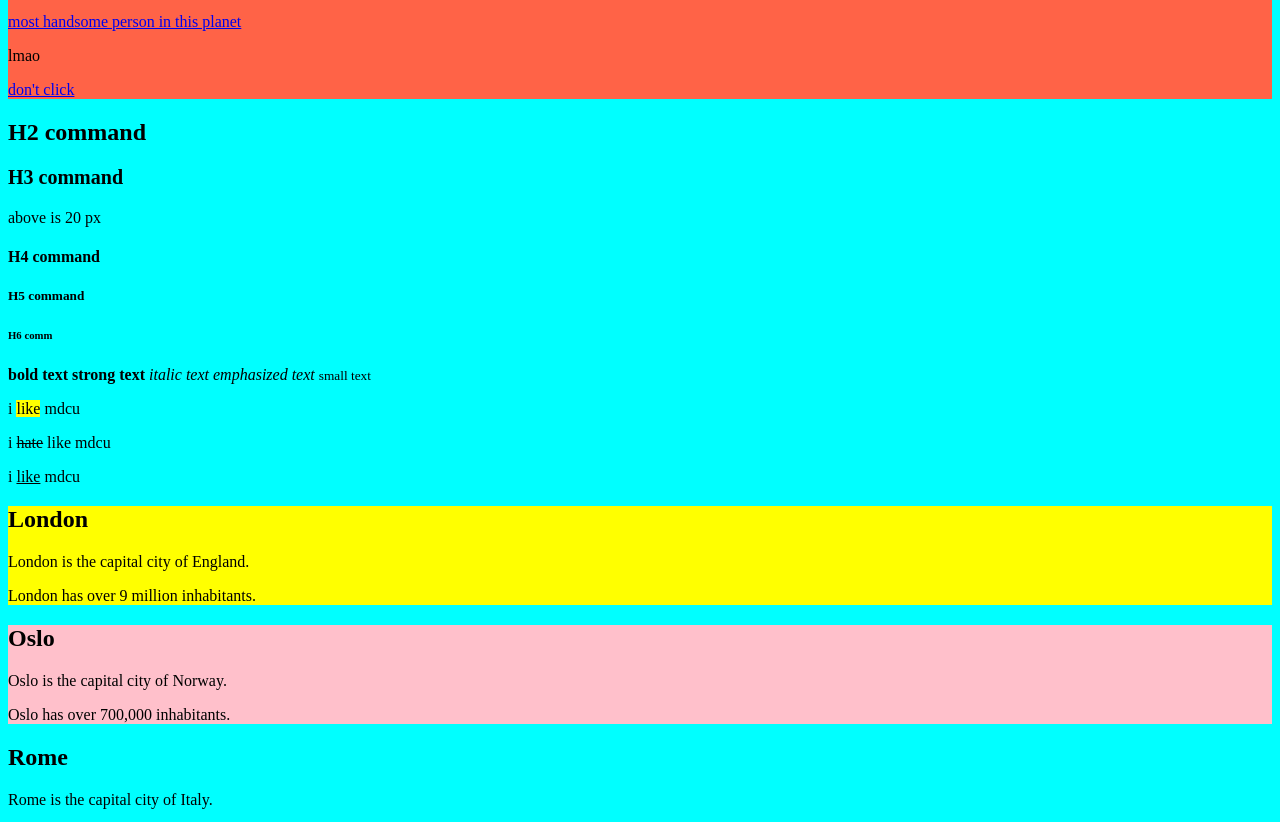
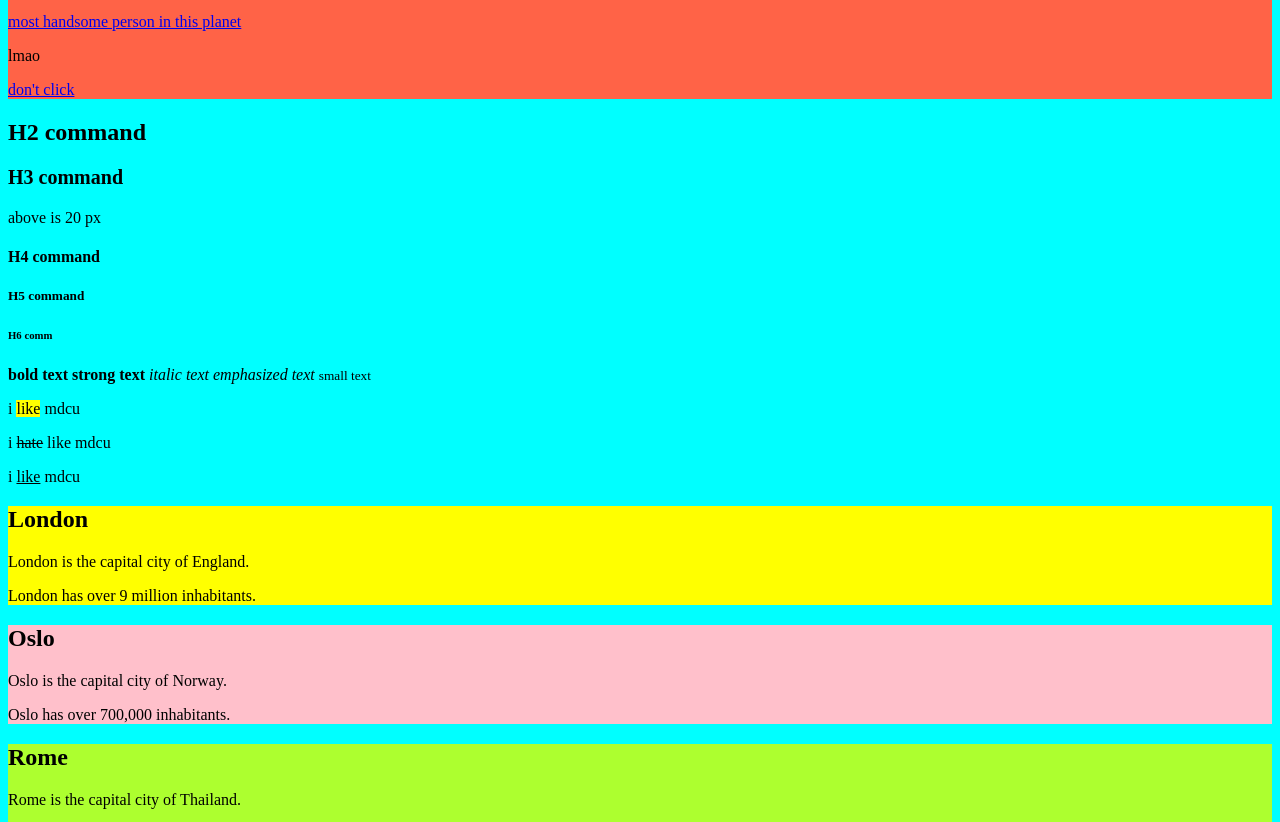
Before and after one commit to natachat12345/natahaha, a plain HTML site: page index.html in a window 1280 px wide. Shown: the part 107-929 px from the top of the page. Drawn offline with Linux system fonts and the light colour scheme.

Commit message:
add index.html

```diff
--- a/index.html
+++ b/index.html
@@ -65,9 +65,9 @@
             <p>Oslo has over 700,000 inhabitants.</p>
         </div>
 
-        <div>
+        <div style = "background-color: greenyellow;">
             <h2>Rome</h2>
-            <p>Rome is the capital city of Italy.</p>
+            <p>Rome is the capital city of Thailand.</p>
             <p>Rome has over 4 million inhabitants.</p>
         </div>
 
```
Also changed, not shown: a.txt.
